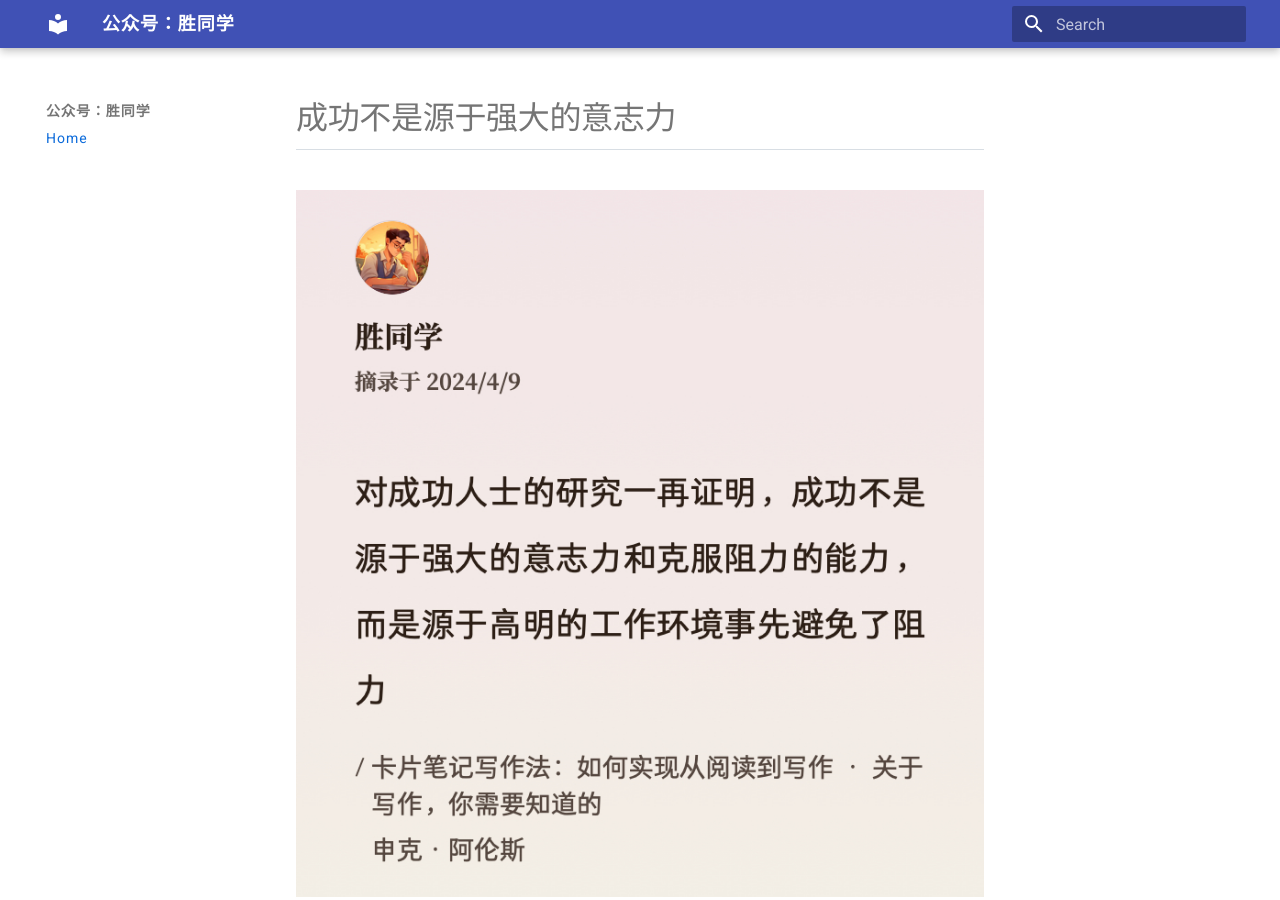
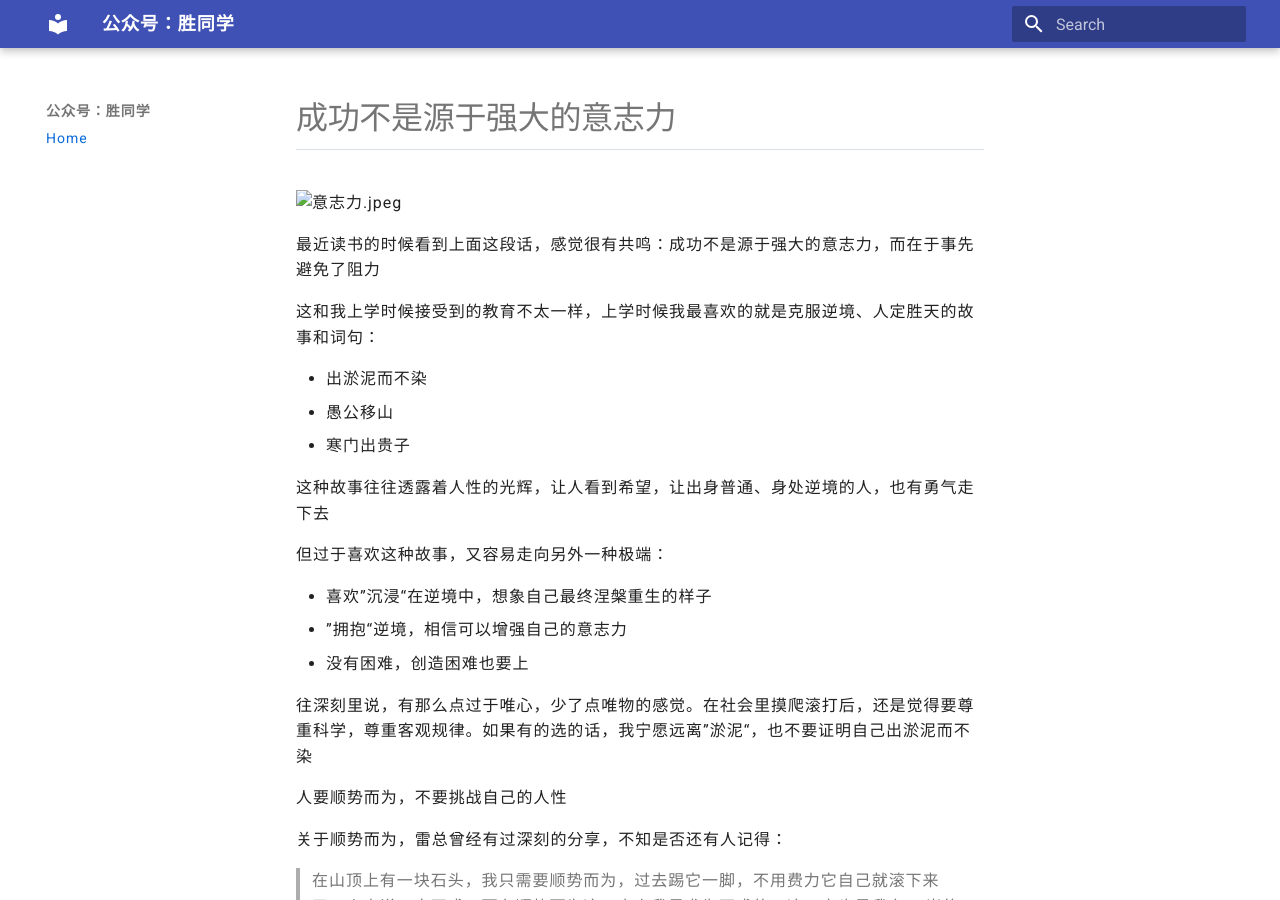
Before and after one commit to jiashengnote/jiashengnote, an MkDocs documentation site: the page built from docs/成功不是源于强大的意志力.md, in a window 1280 px wide and 900 px high. Built offline with MkDocs 1.6.1 and Material for MkDocs 9.7.7, drawn with Linux system fonts in a browser that asks for light colours.

```diff
--- a/docs/成功不是源于强大的意志力.md
+++ b/docs/成功不是源于强大的意志力.md
@@ -1,7 +1,7 @@
 ---
 share: "true"
 ---
-![意志力.jpeg](./assets/%E6%84%8F%E5%BF%97%E5%8A%9B.jpeg)
+![意志力.jpeg](%E6%84%8F%E5%BF%97%E5%8A%9B.jpeg)
 
 最近读书的时候看到上面这段话，感觉很有共鸣：成功不是源于强大的意志力，而在于事先避免了阻力
 
@@ -46,7 +46,7 @@ share: "true"
 
 为什么家长都重视让孩子“赢在起跑线上”，为什么学习好的孩子往往一直学习好。因为对于学习好的孩子，学习大多是一件正反馈的事情
 
-![意志力2.jpeg](./assets/%E6%84%8F%E5%BF%97%E5%8A%9B2.jpeg)
+![意志力2.jpeg](%E6%84%8F%E5%BF%97%E5%8A%9B2.jpeg)
 
 大到职业的选择，小到做一件事，都应该考虑避免挑战人性、挑战自己的意志力。意志力不是一种性格特征，而是一种宝贵的资源
 
```
Also changed, not shown: docs/index.md (+1 -0 lines).
